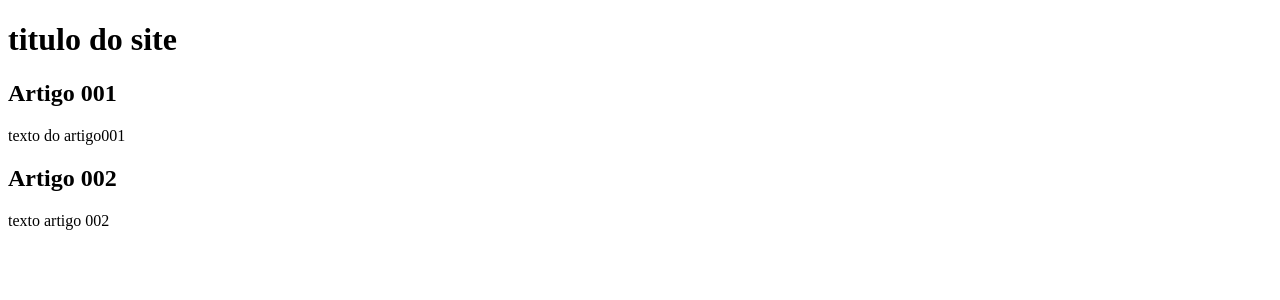
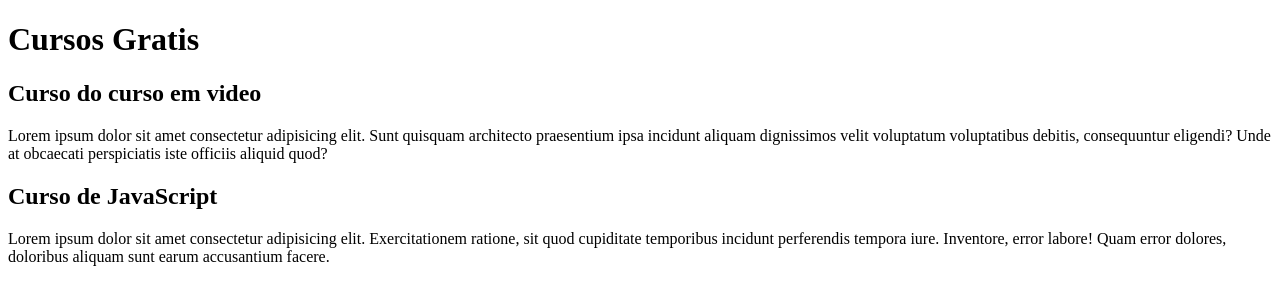
Before and after one commit to LeonardoMM2001/Projeto-site, a plain HTML site: page index.html in a window 1280 px wide. Drawn offline with Linux system fonts and the light colour scheme.

Commit message:
comecei a escrever o conteúdo

```diff
--- a/index.html
+++ b/index.html
@@ -8,15 +8,15 @@
 <body>
     <main>
         <header>
-            <h1>titulo do site</h1>
+            <h1>Cursos Gratis</h1>
         </header>
         <article>
-            <h2>Artigo 001</h2>
-            <p>texto do artigo001</p>
+            <h2>Curso do curso em video</h2>
+            <p>Lorem ipsum dolor sit amet consectetur adipisicing elit. Sunt quisquam architecto praesentium ipsa incidunt aliquam dignissimos velit voluptatum voluptatibus debitis, consequuntur eligendi? Unde at obcaecati perspiciatis iste officiis aliquid quod?</p>
         </article>
         <article>
-            <h2>Artigo 002</h2>
-            <p>texto artigo 002</p>
+            <h2>Curso de JavaScript</h2>
+            <p>Lorem ipsum dolor sit amet consectetur adipisicing elit. Exercitationem ratione, sit quod cupiditate temporibus incidunt perferendis tempora iure. Inventore, error labore! Quam error dolores, doloribus aliquam sunt earum accusantium facere.</p>
         </article>
     </main>
 </body>
```
